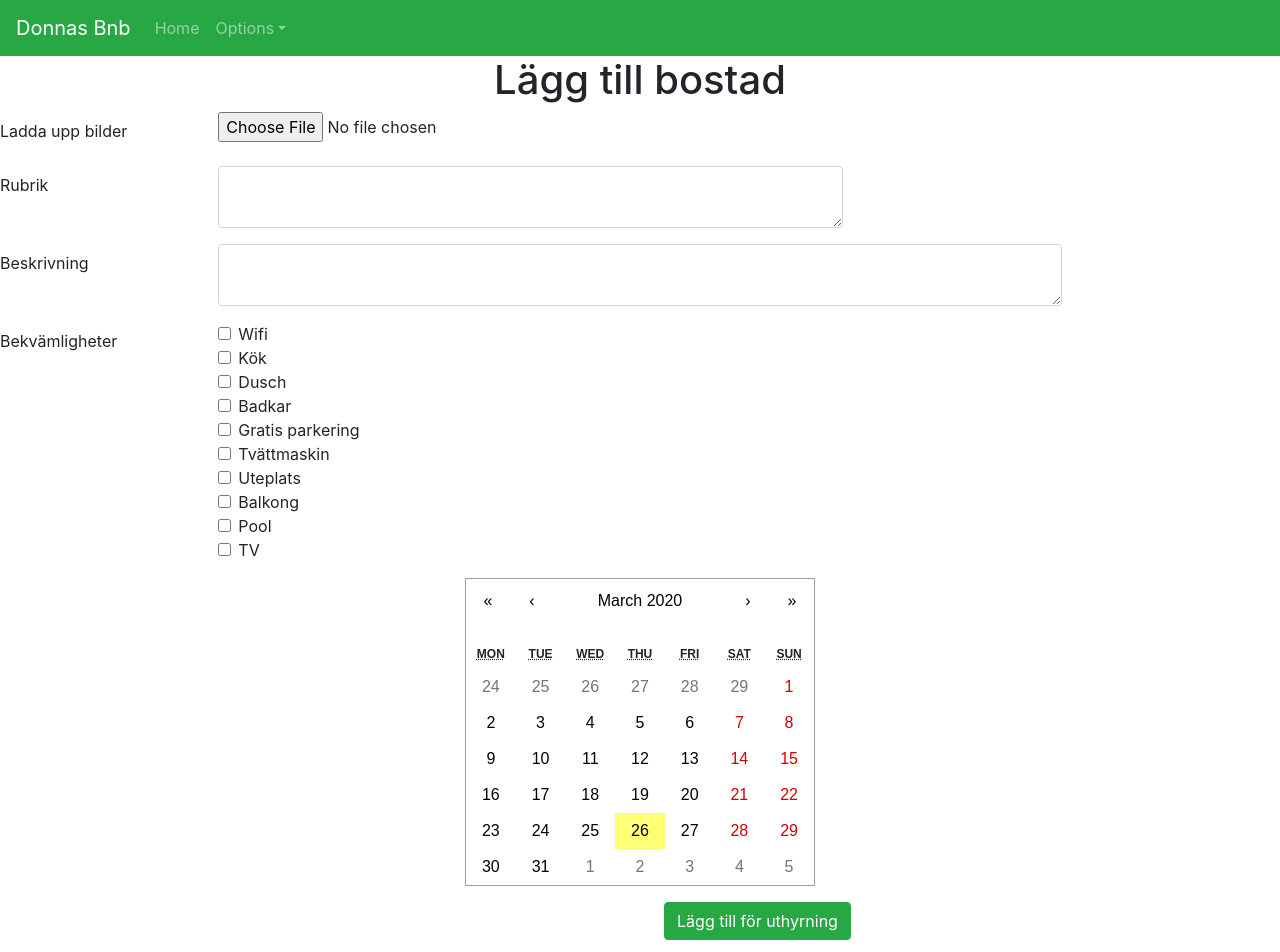
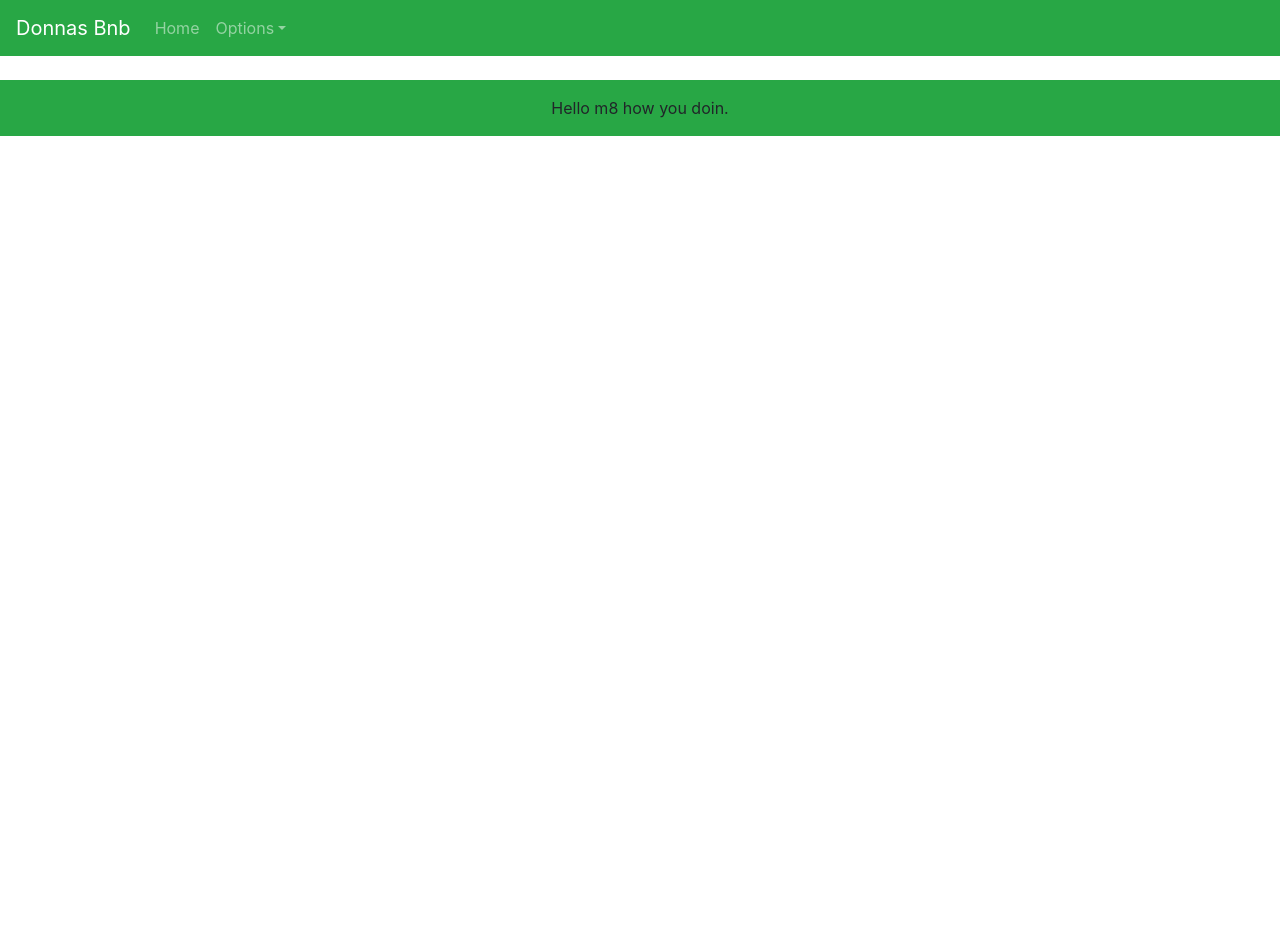
Before and after one commit to malenabengtsson/donnas-bnb, a React (Create React App) app in the folder src/main/resources/frontend/: page / in a window 1280 px wide. Shown: the top 952 px of the page. After the commit the page ends 800 px from the top, so only its background shows below. Built offline with nearby package versions, Linux system fonts and the light colour scheme; no server answers.

Commit message:
added a form for house rental.

```diff
--- a/src/main/resources/frontend/src/App.js
+++ b/src/main/resources/frontend/src/App.js
@@ -3,7 +3,7 @@ import 'bootstrap/dist/css/bootstrap.min.css';
 import './sass/style.scss'
 import Navbar from './components/Navbar'
 import Footer from './components/Footer'
-import HouseRental from './components/HouseRental'
+
 import {
   BrowserRouter as Router,
   Route,
@@ -16,7 +16,7 @@ function App() {
     <div className="App">
       <Router>
         <Navbar />
-          <HouseRental />
+
         <Footer />
         <main>
           <Route exact path="/" component={this}/>
--- a/src/main/resources/frontend/src/components/HouseRental.js
+++ b/src/main/resources/frontend/src/components/HouseRental.js
@@ -6,7 +6,6 @@ import {
   FormGroup,
   Label,
   Input,
-  FormText
 } from "reactstrap";
 import Calendar from "react-calendar";
 import 'react-calendar/dist/Calendar.css';
@@ -21,7 +20,7 @@ const HouseRental = () => {
   return (
     <Form>
       <h1 className="text-center">Lägg till bostad</h1>
-      <FormGroup row>
+      <FormGroup row className="text-center">
         <Label for="select-image" sm={2}>
           Ladda upp bilder
         </Label>
@@ -29,15 +28,15 @@ const HouseRental = () => {
           <Input type="file" name="image" id="select-image" />
         </Col>
       </FormGroup>
-      <FormGroup row >
+      <FormGroup row className="text-center">
         <Label for="title-input" sm={2}>
           Rubrik
         </Label>
         <Col sm={6}>
-          <Input type="textarea" name="text" id="title-input" />
+          <Input type="textarea" name="text" id="title-input" className="w-75 p-2"/>
         </Col>
       </FormGroup>
-      <FormGroup row>
+      <FormGroup row className="text-center">
         <Label for="description-input" sm={2}>
           Beskrivning
         </Label>
@@ -46,7 +45,7 @@ const HouseRental = () => {
         </Col>
       </FormGroup>
 
-      <FormGroup row>
+      <FormGroup row className="text-center">
         <Label for="checkbox2" sm={2}>
           Bekvämligheter
         </Label>
@@ -111,8 +110,8 @@ const HouseRental = () => {
             value={date}>
           </Calendar>
       </FormGroup>
-      <FormGroup check row className="text-center">
-        <Col sm={{ size: 10, offset: 2 }}>
+      <FormGroup check row>
+        <Col className="text-center">
           <Button className="btn btn-success" >Lägg till för uthyrning</Button>
         </Col>
       </FormGroup>
```
Also changed, not shown: 1 other file (tests, documents, lock files or other folders).
